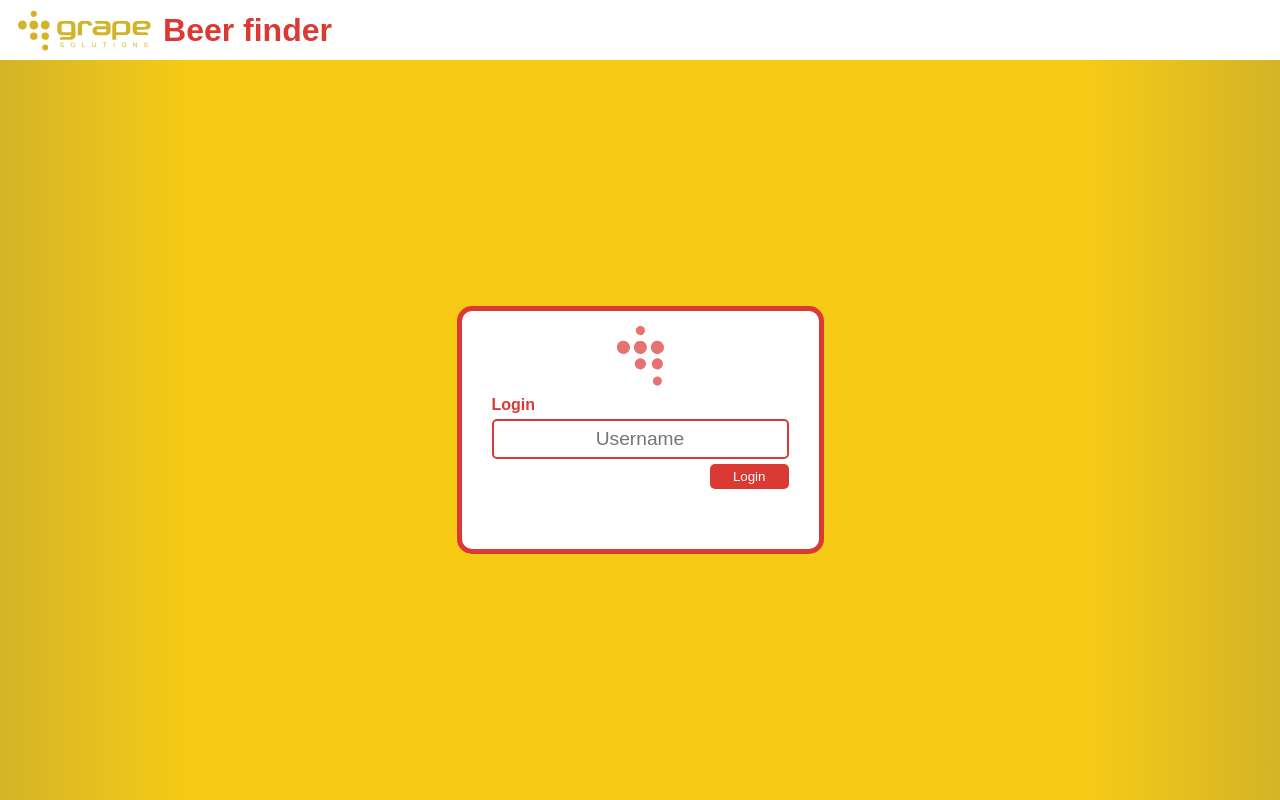
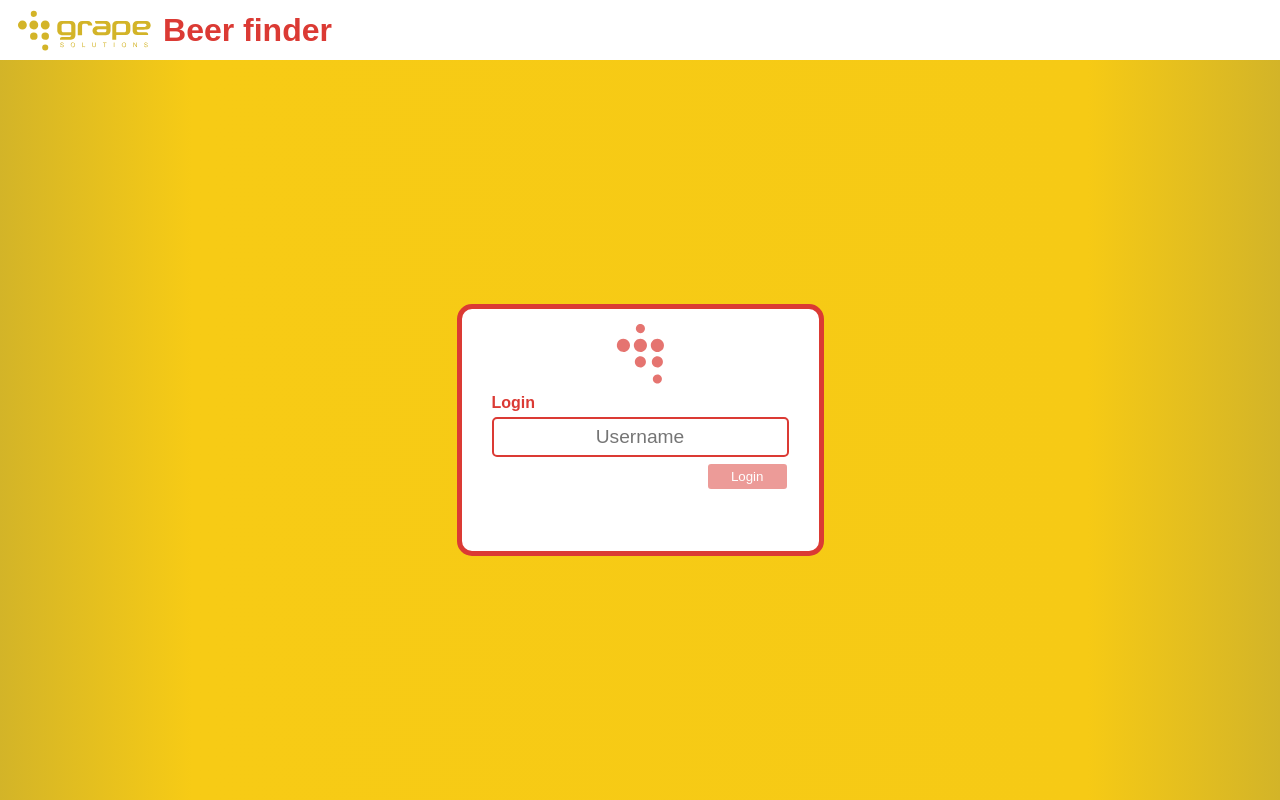
Before and after one commit to dani-zahonyi/beer-find, a React (Create React App) app: page / in a window 1280 px wide. Built offline with nearby package versions, Linux system fonts and the light colour scheme.

Commit message:
handle login plus css modifications

```diff
--- a/src/scenes/login/Login.js
+++ b/src/scenes/login/Login.js
@@ -5,7 +5,7 @@ import { LoginForm } from ".";
 
 export default () => {
     return (
-        <div className="loginPage">
+        <div className="loginPage scene">
             <LoginForm />
         </div>
     );
--- a/src/scenes/login/components/LoginForm.js
+++ b/src/scenes/login/components/LoginForm.js
@@ -1,8 +1,29 @@
 import React, { useState } from "react";
 import colors from "../../../constants/colors";
+import { AppContext } from "../../../context/AppContext";
+
+const useLogin = () => {
+    const [username, setUsername] = useState("");
+    const validForm = React.useMemo(() => username && username.length < 16, [username]);
+    const inputHandler = e => setUsername(e.target.value);
+    const { login } = React.useContext(AppContext);
+    const submitHandler = async event => {
+        event.preventDefault();
+        const json = await fetch("https://yesno.wtf/api").then(resp => resp.json());
+        if (json.answer === "yes") {
+            login(username);
+        } else {
+            // handlerError()
+        }
+    };
+
+    return { username, inputHandler, submitHandler, validForm };
+};
 const LoginForm = () => {
+    const { username, inputHandler, submitHandler, validForm } = useLogin();
+
     return (
-        <form className="loginForm">
+        <form className="loginForm" onSubmit={submitHandler}>
             <svg
                 style={{ height: 60, marginBottom: 10, opacity: 0.7 }}
                 viewBox="0 0 90 114"
@@ -16,10 +37,9 @@ const LoginForm = () => {
                 <path d="M36.1749 8.73978C36.1671 7.01694 36.6676 5.33056 37.613 3.89439C38.5584 2.45823 39.906 1.33695 41.4851 0.672684C43.0642 0.00841604 44.8037 -0.16893 46.4831 0.163125C48.1624 0.495181 49.706 1.32169 50.9182 2.53788C52.1305 3.75407 52.9567 5.30518 53.2922 6.99461C53.6277 8.68404 53.4574 10.4357 52.8029 12.0276C52.1483 13.6195 51.039 14.9799 49.6156 15.9364C48.1921 16.8929 46.5186 17.4025 44.8072 17.4004C43.6751 17.4036 42.5536 17.182 41.5067 16.7482C40.4599 16.3144 39.5083 15.6771 38.7065 14.8726C37.9047 14.0682 37.2683 13.1124 36.8339 12.06C36.3995 11.0077 36.1756 9.87939 36.1749 8.73978V8.73978Z" />
                 <path d="M85.6906 104.485C85.6953 106.208 85.1917 107.894 84.2436 109.329C83.2955 110.764 81.9456 111.883 80.365 112.544C78.7844 113.206 77.0443 113.38 75.3652 113.045C73.6861 112.71 72.1436 111.88 70.9333 110.662C69.7231 109.443 68.8994 107.89 68.5668 106.2C68.2342 104.51 68.4077 102.758 69.0652 101.167C69.7227 99.5758 70.8346 98.2171 72.26 97.263C73.6855 96.3088 75.3602 95.8022 77.072 95.8073C79.3574 95.8096 81.5485 96.7246 83.1644 98.3516C84.7802 99.9786 85.6888 102.184 85.6906 104.485Z" />
             </svg>
-
             <label>Login</label>
-            <input placeholder="Username" type="text" />
-            <input type="submit" value="Login" />
+            <input placeholder="Username" type="text" onChange={inputHandler} value={username} />
+            <input type="submit" value="Login" disabled={!validForm} />
         </form>
     );
 };
--- a/src/scenes/login/loginPage.css
+++ b/src/scenes/login/loginPage.css
@@ -1,21 +1,13 @@
 .loginPage {
-  height: calc(100vh - 60px);
-  width: 100vw;
     display: flex;
     justify-content: center;
     align-items: center;
-  background: linear-gradient(
-    90deg,
-    #d3b428 0%,
-    #f7cb15 15%,
-    #f6ca15 85%,
-    #d3b428 100%
-  );
+    background: linear-gradient(90deg, #d3b428 0%, #f7cb15 15%, #f6ca15 85%, #d3b428 100%);
 }
 
 .loginForm {
     display: flex;
-  border: 5px solid #DB3A34;
+    border: 5px solid #db3a34;
     background: white;
     border-radius: 15px;
     padding: 15px 30px 60px 30px;
@@ -25,28 +17,28 @@ align-items: center;
 .loginForm label {
     align-self: flex-start;
     font-weight: 600;
-  color: #DB3A34;
 }
 .loginForm input {
     margin-top: 5px;
     text-align: center;
-  border: none;
-  border-radius: 5px;
-  padding: 5px 23px;
-
 }
 
-.loginForm input[type=text] {
-  color: #DB3A34;
+.loginForm input[type="text"] {
+    color: #db3a34;
     height: 1.4em;
     font-size: 1.2em;
     line-height: 1.2em;
     border: 2px solid;
 }
 
-.loginForm input[type=submit] {
+.loginForm input[type="submit"] {
     align-self: flex-end;
-  background: #DB3A34;
+    background: #db3a34;
     color: white;
-  cursor: pointer
+    cursor: pointer;
 }
+
+.loginForm input[type="submit"]:disabled {
+    opacity: 0.5;
+    cursor: not-allowed;
+}
--- a/src/styles.css
+++ b/src/styles.css
@@ -5,3 +5,38 @@ body {
   font-family: sans-serif;
   text-align: center;
 }
+
+button {
+  background: #DB3A34;
+  border: none;
+  color: white;
+  cursor: pointer;
+
+  padding: 5px 23px;
+}
+
+button:disabled {
+    opacity: 0.5;
+    cursor: not-allowed
+}
+
+input {
+  color: #DB3A34;
+  border: 2px solid;
+  border-radius: 5px;
+  padding: 5px 23px;
+}
+label {
+
+  color: #DB3A34;
+}
+
+.space {
+  flex: 1
+}
+
+.scene {
+  height: calc(100vh - 60px);
+    width: 100vw;
+    overflow-y: scroll;
+}
```
Lines whose indentation alone changed are shown as unchanged.
